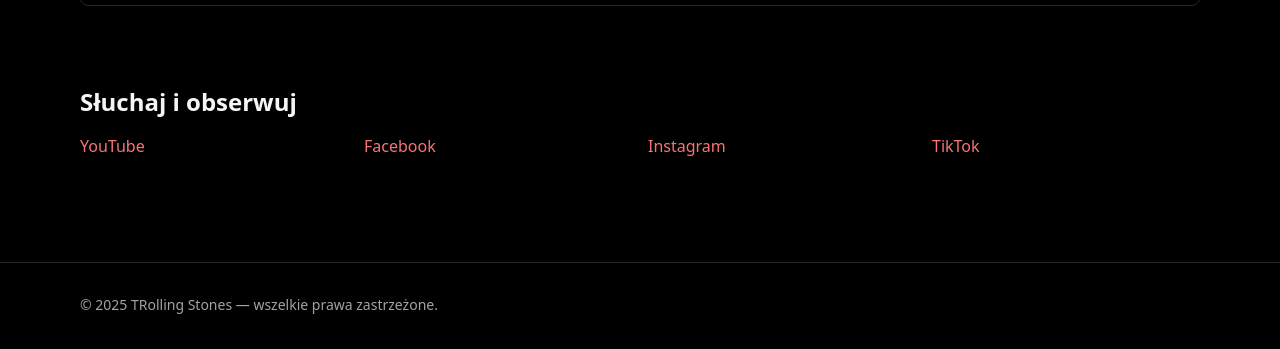
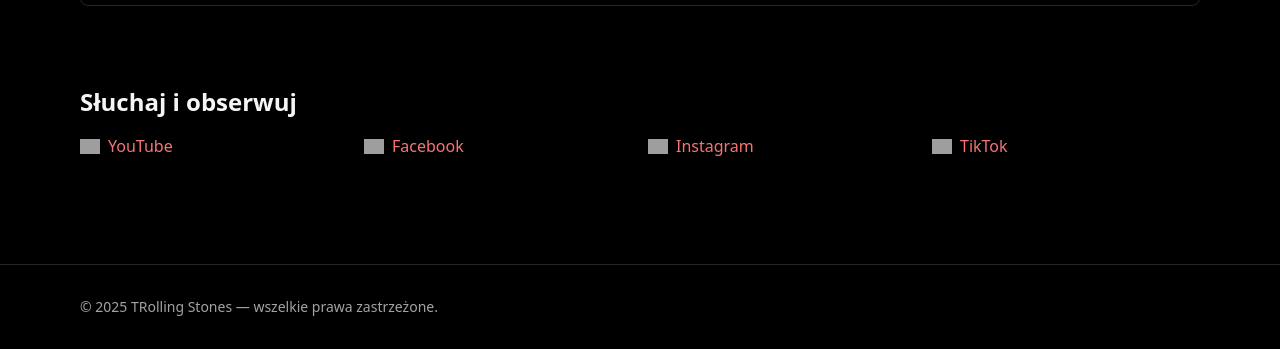
Before and after one commit to zbylon80/trolling-stones, an Astro site: page / in a window 1280 px wide. Shown: the part 1541-1890 px from the top of the page. Built offline with nearby package versions, Linux system fonts and the light colour scheme; Astro itself is replaced by a stand-in of ours; grey boxes are pictures that could not be loaded.

Commit message:
added sm logos

```diff
--- a/src/pages/index.astro
+++ b/src/pages/index.astro
@@ -30,10 +30,30 @@ import YouTubeEmbed from "@components/YouTubeEmbed.astro";
   <section class="container py-10">
     <h2 class="text-2xl font-semibold mb-4">Słuchaj i obserwuj</h2>
     <ul class="grid md:grid-cols-4 gap-4 text-neutral-300">
-      <li><a href="https://www.youtube.com/@TRollnStones" target="_blank" rel="noopener">YouTube</a></li>
-      <li><a href="https://www.facebook.com/stones3city" target="_blank" rel="noopener">Facebook</a></li>
-      <li><a href="https://www.instagram.com/trollnstones/?hl=en" target="_blank" rel="noopener">Instagram</a></li>
-      <li><a href="https://www.tiktok.com/@trollnstones" target="_blank" rel="noopener">TikTok</a></li>
+      <li>
+        <a class="inline-flex items-center gap-2" href="https://www.youtube.com/@TRollnStones" target="_blank" rel="noopener">
+          <img src="https://cdn.simpleicons.org/youtube/ffffff" alt="" width="20" height="20" loading="lazy" />
+          <span>YouTube</span>
+        </a>
+      </li>
+      <li>
+        <a class="inline-flex items-center gap-2" href="https://www.facebook.com/stones3city" target="_blank" rel="noopener">
+          <img src="https://cdn.simpleicons.org/facebook/ffffff" alt="" width="20" height="20" loading="lazy" />
+          <span>Facebook</span>
+        </a>
+      </li>
+      <li>
+        <a class="inline-flex items-center gap-2" href="https://www.instagram.com/trollnstones/?hl=en" target="_blank" rel="noopener">
+          <img src="https://cdn.simpleicons.org/instagram/ffffff" alt="" width="20" height="20" loading="lazy" />
+          <span>Instagram</span>
+        </a>
+      </li>
+      <li>
+        <a class="inline-flex items-center gap-2" href="https://www.tiktok.com/@trollnstones" target="_blank" rel="noopener">
+          <img src="https://cdn.simpleicons.org/tiktok/ffffff" alt="" width="20" height="20" loading="lazy" />
+          <span>TikTok</span>
+        </a>
+      </li>
     </ul>
   </section>
 </Layout>
--- a/src/pages/kontakt.astro
+++ b/src/pages/kontakt.astro
@@ -15,10 +15,30 @@ import Layout from "@components/Layout.astro";
       <div class="space-y-2">
         <h2 class="text-xl font-semibold">Social media</h2>
         <ul class="space-y-1 text-neutral-300">
-          <li><a href="https://www.facebook.com/stones3city" target="_blank" rel="noopener">Facebook</a></li>
-          <li><a href="https://www.instagram.com/trollnstones/?hl=en" target="_blank" rel="noopener">Instagram</a></li>
-          <li><a href="https://www.tiktok.com/@trollnstones" target="_blank" rel="noopener">TikTok</a></li>
-          <li><a href="https://www.youtube.com/@TRollnStones" target="_blank" rel="noopener">YouTube</a></li>
+          <li>
+            <a class="inline-flex items-center gap-2" href="https://www.facebook.com/stones3city" target="_blank" rel="noopener">
+              <img src="https://cdn.simpleicons.org/facebook/ffffff" alt="" width="20" height="20" loading="lazy" />
+              <span>Facebook</span>
+            </a>
+          </li>
+          <li>
+            <a class="inline-flex items-center gap-2" href="https://www.instagram.com/trollnstones/?hl=en" target="_blank" rel="noopener">
+              <img src="https://cdn.simpleicons.org/instagram/ffffff" alt="" width="20" height="20" loading="lazy" />
+              <span>Instagram</span>
+            </a>
+          </li>
+          <li>
+            <a class="inline-flex items-center gap-2" href="https://www.tiktok.com/@trollnstones" target="_blank" rel="noopener">
+              <img src="https://cdn.simpleicons.org/tiktok/ffffff" alt="" width="20" height="20" loading="lazy" />
+              <span>TikTok</span>
+            </a>
+          </li>
+          <li>
+            <a class="inline-flex items-center gap-2" href="https://www.youtube.com/@TRollnStones" target="_blank" rel="noopener">
+              <img src="https://cdn.simpleicons.org/youtube/ffffff" alt="" width="20" height="20" loading="lazy" />
+              <span>YouTube</span>
+            </a>
+          </li>
         </ul>
       </div>
     </div>
```
